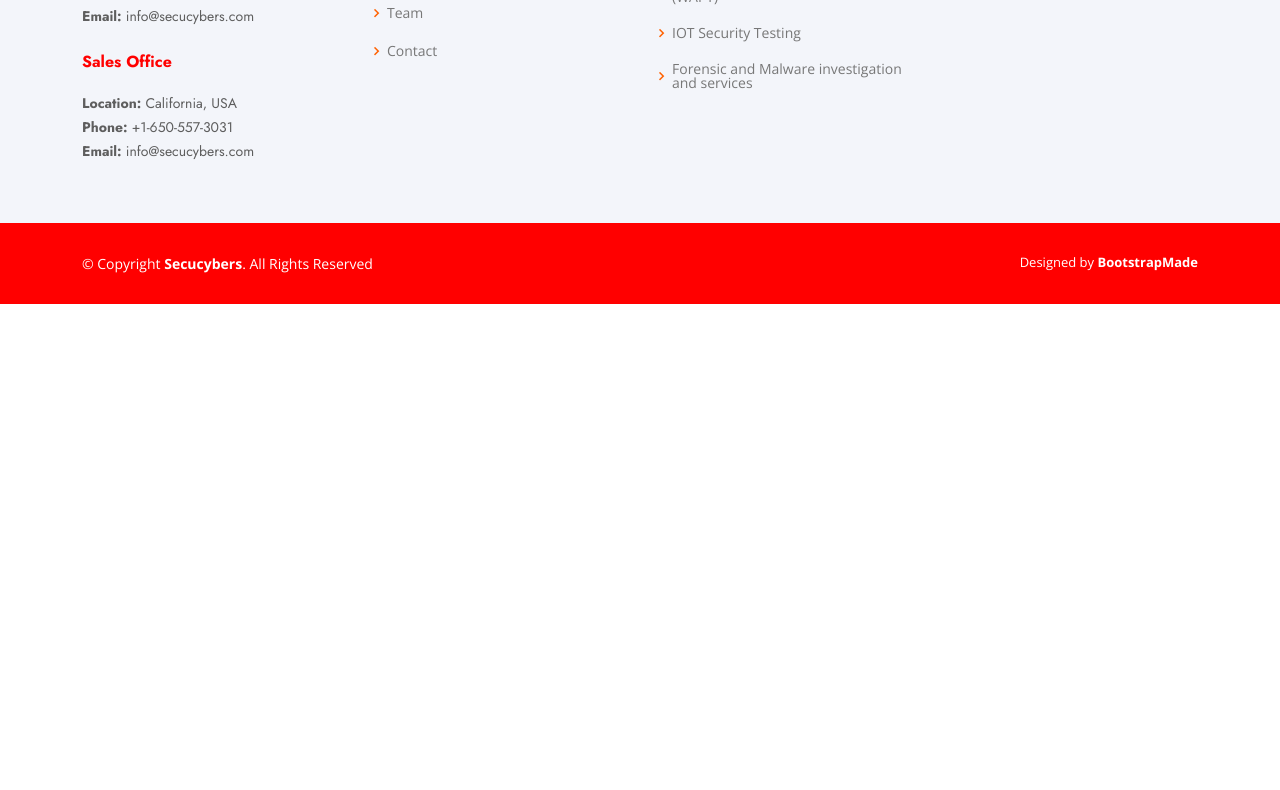
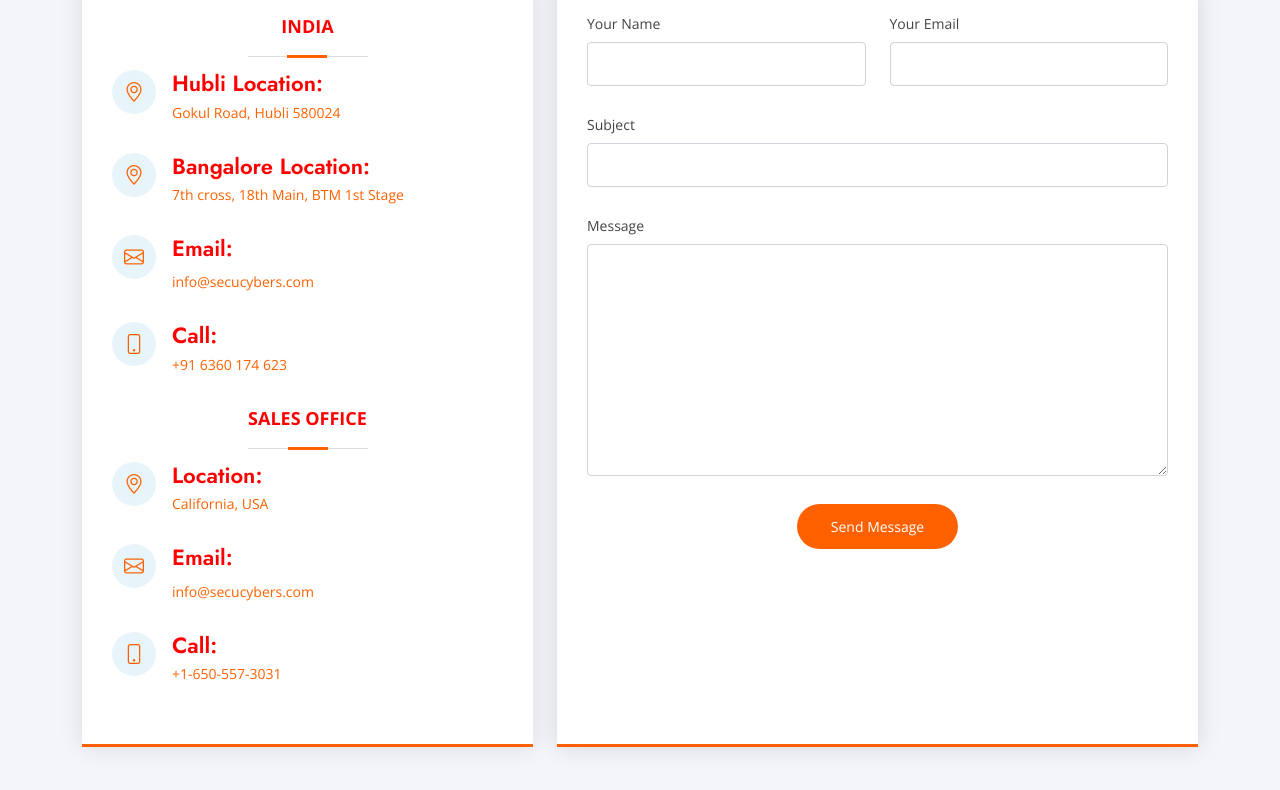
Before and after one commit to tangent-q/secucybers, a plain HTML site: page training-for-freshers.html in a window 1280 px wide. Shown: the part 3429-4219 px from the top of the page. Before the commit the page ends 3733 px from the top, so only its background shows below. Drawn offline with nearby package versions, Linux system fonts and the light colour scheme.

Commit message:
Contact from training for freshers.

```diff
--- a/training-for-freshers.html
+++ b/training-for-freshers.html
@@ -122,7 +122,7 @@
                 <li><i class="ri-check-double-line"></i> Instant clarification of doubt</li>
                 <li><i class="ri-check-double-line"></i> Guranteed to run</li>
               </ul>
-              <a href="/#contact" class="text-center w-100 btn-learn-more">Get Started</a>
+              <a href="#contact" class="text-center w-100 btn-learn-more">Get Started</a>
             </div>
           </div>
 
@@ -136,7 +136,7 @@
                 <li><i class="ri-check-double-line"></i> Learning Cost Savings</li>
                 <li class="invisible"><i class="ri-check-double-line"></i> Dummay Placeholder to align</li>
               </ul>
-              <a href="/#contact" class="text-center w-100 btn-learn-more">Enroll Now</a>
+              <a href="#contact" class="text-center w-100 btn-learn-more">Enroll Now</a>
             </div>
           </div>
         </div>
@@ -217,6 +217,106 @@ Industry analysts have estimated that the overall spend on cybersecurity in 2019
         </div>
       </div>
     </div>
+
+    <!-- ======= Contact Section ======= -->
+    <section id="contact" class="contact section-bg">
+      <div class="container" data-aos="fade-up">
+
+        <div class="section-title">
+          <h2>Contact</h2>
+          <p>Have a question? Get in touch</p>
+        </div>
+
+        <div class="row">
+
+          <div class="col-lg-5 d-flex align-items-stretch">
+            <div class="info">
+              <div class="section-title">
+                <h7>India</h7>
+              </div>
+              <div class="address">
+                <i class="bi bi-geo-alt"></i>
+                <h4>Hubli Location:</h4>
+                <p>Gokul Road, Hubli 580024</p>
+              </div>
+
+              <div class="address">
+                <i class="bi bi-geo-alt"></i>
+                <h4>Bangalore Location:</h4>
+                <p>7th cross, 18th Main, BTM 1st Stage</p>
+              </div>
+
+              <div class="email">
+                <i class="bi bi-envelope"></i>
+                <h4>Email:</h4>
+                <p>info@secucybers.com</p>
+              </div>
+
+              <div class="phone">
+                <i class="bi bi-phone"></i>
+                <h4>Call:</h4>
+                <p>+91 6360 174 623</p>
+              </div>
+              <div class="section-title">
+                <h7>Sales Office</h7>
+              </div>
+              <div class="address">
+                <i class="bi bi-geo-alt"></i>
+                <h4>Location:</h4>
+                <p>California, USA</p>
+              </div>
+
+              <div class="email">
+                <i class="bi bi-envelope"></i>
+                <h4>Email:</h4>
+                <p>info@secucybers.com</p>
+              </div>
+
+              <div class="phone">
+                <i class="bi bi-phone"></i>
+                <h4>Call:</h4>
+                <p>+1-650-557-3031</p>
+              </div>
+              <!-- <iframe src="https://www.google.com/maps/embed?pb=!1m18!1m12!1m3!1d3847.6207033645555!2d75.11993501484928!3d15.342834489333242!2m3!1f0!2f0!3f0!3m2!1i1024!2i768!4f13.1!3m3!1m2!1s0x0%3A0x0!2zMTXCsDIwJzM0LjIiTiA3NcKwMDcnMTkuNyJF!5e0!3m2!1sen!2sin!4v1628231392301!5m2!1sen!2sin" frameborder="0" style="border:0; width: 100%; height: 290px;" allowfullscreen></iframe> -->
+            </div>
+
+          </div>
+
+          <div class="col-lg-7 mt-5 mt-lg-0 d-flex align-items-stretch">
+            <form action="https://formsubmit.io/send/info@secucybers.com" method="post" role="form" class="php-email-form">
+              <div class="row">
+                <input name="_formsubmit_id" type="text" style="display:none">
+                <input type="hidden" name="type" value="contact-from-training-for-freshers">
+                <div class="form-group col-md-6">
+                  <label for="name">Your Name</label>
+                  <input type="text" name="name" class="form-control" id="name" required>
+                </div>
+                <div class="form-group col-md-6">
+                  <label for="name">Your Email</label>
+                  <input type="email" class="form-control" name="email" id="email" required>
+                </div>
+              </div>
+              <div class="form-group">
+                <label for="name">Subject</label>
+                <input type="text" class="form-control" name="subject" id="subject" required>
+              </div>
+              <div class="form-group">
+                <label for="name">Message</label>
+                <textarea class="form-control" name="message" rows="10" required></textarea>
+              </div>
+              <div class="my-3">
+                <div class="loading">Loading</div>
+                <div class="error-message"></div>
+                <div class="sent-message">Your message has been sent. Thank you!</div>
+              </div>
+              <div class="text-center"><button type="submit">Send Message</button></div>
+            </form>
+          </div>
+
+        </div>
+
+      </div>
+    </section><!-- End Contact Section -->
 
     <div class="footer-top">
       <div class="container">
```
